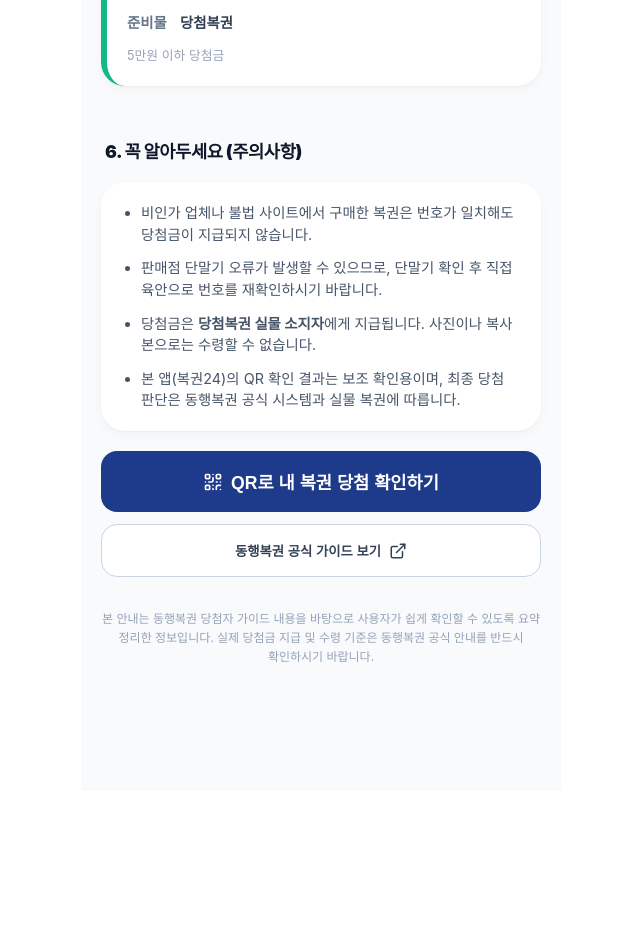
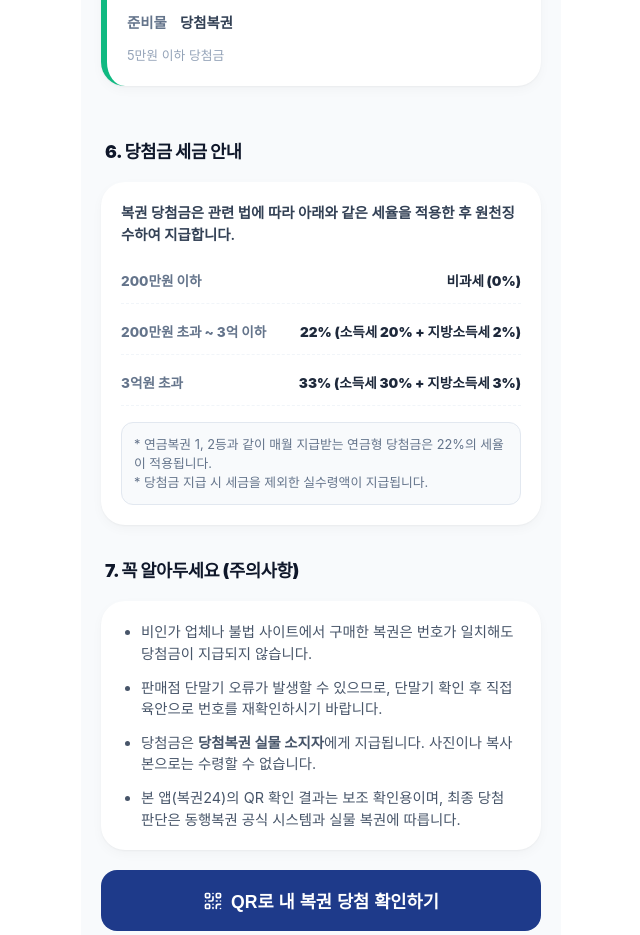
Before and after one commit to hayul-AI/lotto24, a React (Vite) app: page /guide in a window 1280 px wide. Shown: the part 2541-3476 px from the top of the page, without its empty margins (319-959 px from the left). Before the commit the page ends 3332 px from the top, so only its background shows below. Built offline with nearby package versions, Linux system fonts and the light colour scheme; a web font is replaced by a local one.

Commit message:
Add tax information section to Guide page

```diff
--- a/src/pages/Guide.jsx
+++ b/src/pages/Guide.jsx
@@ -137,9 +137,30 @@ const Guide = () => {
           </div>
         </section>
 
-        {/* 섹션 6: 주의사항 */}
+        {/* 섹션 6: 세금 안내 */}
+        <section className="mb-32">
+          <SectionTitle title="6. 당첨금 세금 안내" />
+          <div className="card" style={{ padding: '20px' }}>
+            <p style={{ fontSize: '0.9rem', color: '#334155', marginBottom: '16px', lineHeight: '1.5', fontWeight: '600' }}>
+              복권 당첨금은 관련 법에 따라 아래와 같은 세율을 적용한 후 원천징수하여 지급합니다.
+            </p>
+            <div style={{ display: 'flex', flexDirection: 'column', gap: '8px' }}>
+              <TaxRow label="200만원 이하" value="비과세 (0%)" />
+              <TaxRow label="200만원 초과 ~ 3억 이하" value="22% (소득세 20% + 지방소득세 2%)" />
+              <TaxRow label="3억원 초과" value="33% (소득세 30% + 지방소득세 3%)" />
+            </div>
+            <div style={{ marginTop: '16px', padding: '12px', backgroundColor: '#F8FAFC', borderRadius: '12px', border: '1px solid #E2E8F0' }}>
+              <p style={{ fontSize: '0.8rem', color: '#64748B', lineHeight: '1.5' }}>
+                * 연금복권 1, 2등과 같이 매월 지급받는 연금형 당첨금은 22%의 세율이 적용됩니다.<br/>
+                * 당첨금 지급 시 세금을 제외한 실수령액이 지급됩니다.
+              </p>
+            </div>
+          </div>
+        </section>
+
+        {/* 섹션 7: 주의사항 */}
         <section className="mb-40">
-          <SectionTitle title="6. 꼭 알아두세요 (주의사항)" />
+          <SectionTitle title="7. 꼭 알아두세요 (주의사항)" />
           <div className="card" style={{ padding: '20px' }}>
             <ul style={{ paddingLeft: '20px', margin: 0, display: 'flex', flexDirection: 'column', gap: '12px', fontSize: '0.9rem', color: '#475569', lineHeight: '1.5' }}>
               <li>비인가 업체나 불법 사이트에서 구매한 복권은 번호가 일치해도 당첨금이 지급되지 않습니다.</li>
@@ -209,4 +230,11 @@ const PrizeCard = ({ rank, location, requires, color, desc }) => (
   </div>
 );
 
+const TaxRow = ({ label, value }) => (
+  <div style={{ display: 'flex', justifyContent: 'space-between', padding: '10px 0', borderBottom: '1px dashed #F1F5F9' }}>
+    <span style={{ fontSize: '0.85rem', fontWeight: '800', color: '#64748B' }}>{label}</span>
+    <span style={{ fontSize: '0.85rem', fontWeight: '900', color: '#1E293B' }}>{value}</span>
+  </div>
+);
+
 export default Guide;
```
